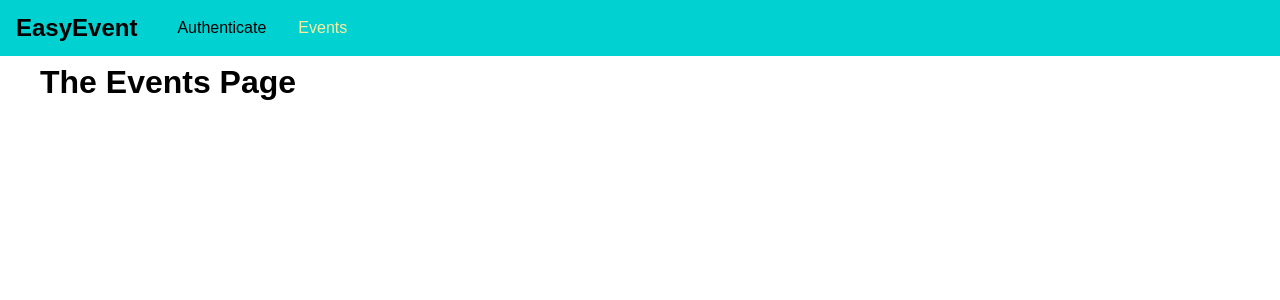
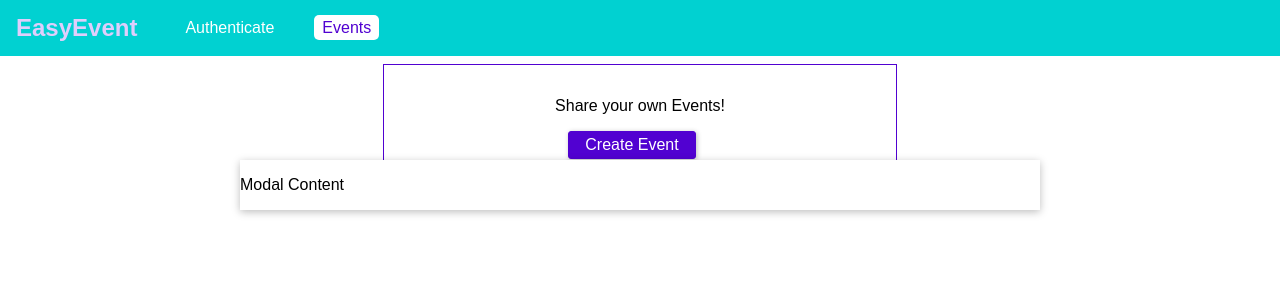
Before and after one commit to dimitrius-brest/node-mongodb-graphql-tutorial, a React (Create React App) app in the folder frontend/: page /events in a window 1280 px wide. Shown: the top 300 px of the page. Built offline with nearby package versions, Linux system fonts and the light colour scheme; the HTML template or start-up script is replaced by a standard one.

Commit message:
Lesson #15 - till 00:16:00

```diff
--- a/frontend/src/App.js
+++ b/frontend/src/App.js
@@ -38,7 +38,6 @@ class App extends Component {
               <MainNavigation/>
               <main className="main-content">
                 <Switch>
-                  {!this.state.token && <Redirect from="/" to="/auth" exact />}
                   {this.state.token && <Redirect from="/" to="/events" exact />}
                   {this.state.token && <Redirect from="/auth" to="/events" exact />}
                   {!this.state.token && (
@@ -48,6 +47,7 @@ class App extends Component {
                   {this.state.token && (
                     <Route path="/bookings" component={BookingsPage} />
                   )}
+                  {!this.state.token && <Redirect to="/auth" exact />}
                 </Switch>
               </main>
             </AuthContext.Provider>
--- /dev/null
+++ b/frontend/src/components/Modal/Modal.css
@@ -0,0 +1,15 @@
+.modal {
+    width: 90%;
+    background: white;
+    box-shadow: 0 2px 8px rgba(0,0,0,0.26);
+    position: fixed;
+    top: 20vh;
+    left: 5%;
+}
+
+@media (min-width: 768px) {
+    .modal {
+        width: 50rem;
+        left: calc((100% - 50rem) / 2);
+    }
+}
--- /dev/null
+++ b/frontend/src/components/Modal/Modal.js
@@ -0,0 +1,18 @@
+import React from 'react';
+
+import './Modal.css';
+
+const modal = props => (
+    <div className="modal">
+        <header>{props.title}</header>
+        <section className="modal__content">
+            {props.children}
+        </section>
+        <section className="modal__actions">
+            {props.canCancel && <button className="btn">Cancel</button>}
+            {props.canConfirm && <button className="btn">Confirm</button>}
+        </section>
+    </div>
+);
+
+export default modal;
--- a/frontend/src/components/Navigation/MainNavigation.css
+++ b/frontend/src/components/Navigation/MainNavigation.css
@@ -13,6 +13,7 @@
 .main-navigation__logo h1 {
     margin: 0;
     font-size: 1.5rem;
+    color: #dfcefc;
 }
 
 .main-navigation__items {
@@ -24,19 +25,32 @@
     list-style: none;
     padding: 0;
     margin: 0;
+    align-items: center;
 }
 
 .main-navigation__items li {
     margin: 0 1rem;
 }
 
-.main-navigation__items a {
+.main-navigation__items a,
+.main-navigation__items button {
     text-decoration: none;
-    color: #000;
+    color: white;
+    padding: 0.25rem 0.5rem;
+    border: none;
+    font: inherit;
+    background: transparent;
+    cursor: pointer;
+    vertical-align: middle;
+    margin: 0;
 }
 
 .main-navigation__items a:hover,
 .main-navigation__items a:active,
-.main-navigation__items a.active {
-    color: #fdefa0;
+.main-navigation__items a.active,
+.main-navigation__items button:hover,
+.main-navigation__items button:active {
+    background: #ffffff;
+    color: #5101d1;
+    border-radius: 5px;
 }
--- a/frontend/src/components/Navigation/MainNavigation.js
+++ b/frontend/src/components/Navigation/MainNavigation.js
@@ -23,9 +23,14 @@ const mainNavigation = props => (
                     <NavLink to="/events">Events</NavLink>
                   </li>
                   {context.token && (
-                    <li>
-                      <NavLink to="/bookings">Bookings</NavLink>
-                    </li>
+                    <React.Fragment>
+                      <li>
+                        <NavLink to="/bookings">Bookings</NavLink>
+                      </li>
+                      <li>
+                        <button onClick={context.logout}>Logout</button>
+                      </li>
+                    </React.Fragment>
                   )}
                 </ul>
               </nav>
--- a/frontend/src/context/auth-context.js
+++ b/frontend/src/context/auth-context.js
@@ -3,6 +3,6 @@ import React from 'react';
 export default React.createContext({
     token: null,
     userId: null,
-    login: () => {},
+    login: (token, userId, tokenExpiration) => {},
     logout: () => {}
 });
--- a/frontend/src/index.css
+++ b/frontend/src/index.css
@@ -3,3 +3,39 @@ body {
   padding: 0;
   font-family: sans-serif;
 }
+
+
+.form-control label,
+.form-control input {
+  width: 100%;
+  display: block;
+}
+
+.form-control label {
+  margin-bottom: 0.5rem;
+}
+
+.form-control {
+  margin-bottom: 1rem;
+}
+
+.form-actions button,
+.btn {
+  background: #5101d1;
+  font: inherit;
+  border: 1px solid #5101d1;
+  border-radius: 3px;
+  padding: 0.25rem 1rem;
+  margin-right: 1rem;
+  box-shadow: 1px 1px 5px rgba(0,0,0,0.26);
+  color: white;
+  cursor: pointer;
+}
+
+.form-actions button:hover,
+.form-actions button:active,
+.btn:hover,
+.btn:active {
+  background: #6219d6;
+  border-color: #6219d6;
+}
--- a/frontend/src/pages/Auth.css
+++ b/frontend/src/pages/Auth.css
@@ -3,35 +3,3 @@
     max-width: 80%;
     margin: 5rem auto;
 }
-
-.form-control label,
-.form-control input {
-    width: 100%;
-    display: block;
-}
-
-.form-control label {
-    margin-bottom: 0.5rem;
-}
-
-.form-control {
-    margin-bottom: 1rem;
-}
-
-.form-actions button {
-    background: #01d1d1;
-    font: inherit;
-    border: 1px solid #01d1d1;
-    border-radius: 3px;
-    padding: 0.25rem 1rem;
-    margin-right: 1rem;
-    box-shadow: 1px 1px 5px rgba(0,0,0,0.26);
-    color: white;
-    cursor: pointer;
-}
-
-.form-actions button:hover,
-.form-actions button:active {
-    background: #01a7a7;
-    border-color: #01a7a7;
-}
--- /dev/null
+++ b/frontend/src/pages/Events.css
@@ -0,0 +1,8 @@
+.events-control {
+    text-align: center;
+    border: 1px solid #5101d1;
+    padding: 1rem;
+    margin: 2rem auto;
+    width: 30rem;
+    max-width: 80%;
+}
--- a/frontend/src/pages/Events.js
+++ b/frontend/src/pages/Events.js
@@ -1,8 +1,21 @@
 import React, { Component } from 'react';
+
+import Modal from '../components/Modal/Modal';
+import './Events.css';
 
 class EventsPage extends Component {
     render() {
-        return (<h1>The Events Page</h1>);
+        return (
+          <React.Fragment>
+            <Modal>
+              <p>Modal Content</p>
+            </Modal>
+            <div className="events-control">
+              <p>Share your own Events!</p>
+              <button className="btn">Create Event</button>
+            </div>
+          </React.Fragment>
+        );
     }
 }
 
```
